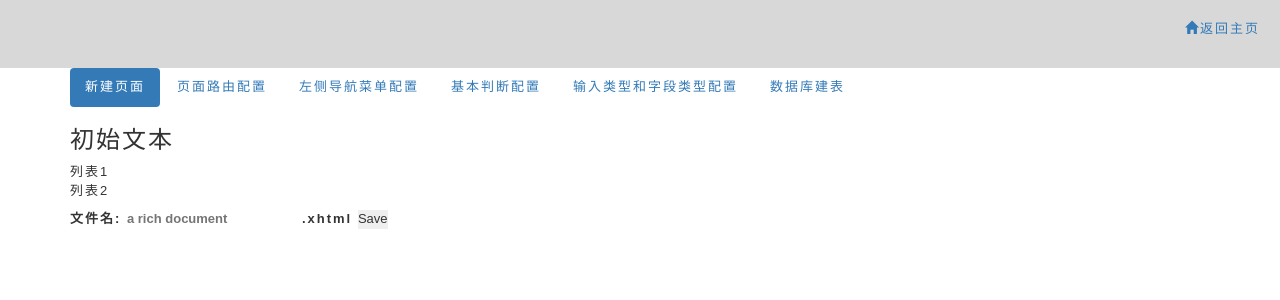
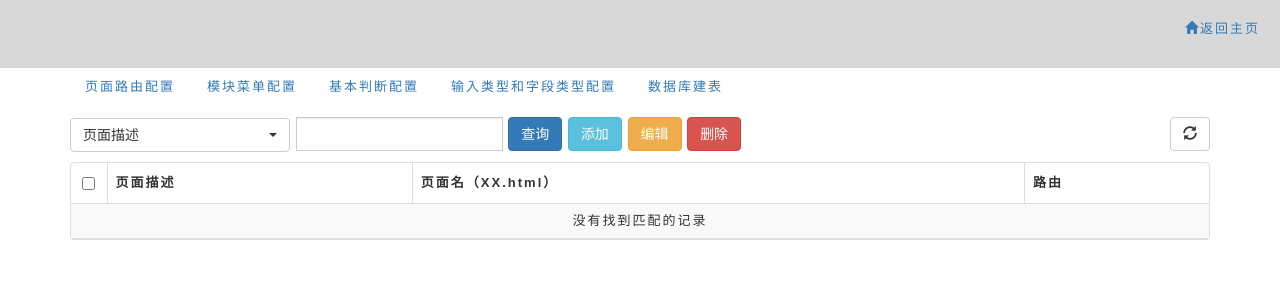
Before and after one commit to zhouchangxiang/MIS, a Flask app: template templates/main/config.html in a window 1280 px wide. Shown: the top 300 px of the page. Run offline with Flask 2, Linux system fonts and the light colour scheme; the template is opened without the code that fills it, so the values that code supplies are empty; some libraries are stand-ins or nearby versions; some web fonts are replaced.

Commit message:
no message

```diff
--- a/static/script/FileSaverAddPage.js
+++ b/static/script/FileSaverAddPage.js
@@ -1,36 +1,21 @@
-(function(view) {
-"use strict";
-var
-	  document = view.document
-	, $ = function(id) {
+(function(view){
+    "use strict";
+    var document = view.document
+    var $ = function(id) {
 		return document.getElementById(id);
 	}
-	, session = view.sessionStorage
-	, get_blob = function() {
+    var session = view.sessionStorage
+    var html = $("html")
+    var html_options_form = $("html-options")
+    var html_filename = $("html-filename")
+    var get_blob = function() {
 		return view.Blob;
 	}
-
-	, canvas = $("canvas")
-	, canvas_options_form = $("canvas-options")
-	, canvas_filename = $("canvas-filename")
-	, canvas_clear_button = $("canvas-clear")
-
-	, text = $("text")
-	, text_options_form = $("text-options")
-	, text_filename = $("text-filename")
-
-	, html = $("html")
-	, html_options_form = $("html-options")
-	, html_filename = $("html-filename")
-
-	// Title guesser and document creator available at https://gist.github.com/1059648
-	, guess_title = function(doc) {
-		var
-			  h = "h6 h5 h4 h3 h2 h1".split(" ")
-			, i = h.length
-			, headers
-			, header_text
-		;
+    var guess_title = function(doc) {
+		var h = "h6 h5 h4 h3 h2 h1".split(" "),
+			i = h.length,
+			headers,
+			header_text
 		while (i--) {
 			headers = doc.getElementsByTagName(h[i]);
 			for (var j = 0, len = headers.length; j < len; j++) {
@@ -41,19 +26,17 @@ var
 			}
 		}
 	}
-	, doc_impl = document.implementation
-	, create_html_doc = function(html) {
-		var
-			  dt = doc_impl.createDocumentType('html', null, null)
-			, doc = doc_impl.createDocument("http://www.w3.org/1999/xhtml", "html", dt)
-			, doc_el = doc.documentElement
-			, head = doc_el.appendChild(doc.createElement("head"))
-			, charset_meta = head.appendChild(doc.createElement("meta"))
-			, title = head.appendChild(doc.createElement("title"))
-			, body = doc_el.appendChild(doc.createElement("body"))
-			, i = 0
-			, len = html.childNodes.length
-		;
+    var doc_impl = document.implementation
+    var create_html_doc = function(html) {
+		var dt = doc_impl.createDocumentType('html', "", ""),
+			doc = doc_impl.createDocument("http://www.w3.org/1999/xhtml","html", dt),
+			doc_el = doc.documentElement,
+			head = doc_el.appendChild(doc.createElement("head")),
+			charset_meta = head.appendChild(doc.createElement("meta")),
+			title = head.appendChild(doc.createElement("title")),
+			body = doc_el.appendChild(doc.createElement("body")),
+			i = 0,
+			len = html.childNodes.length
 		charset_meta.setAttribute("charset", html.ownerDocument.characterSet);
 		for (; i < len; i++) {
 			body.appendChild(doc.importNode(html.childNodes.item(i), true));
@@ -64,38 +47,13 @@ var
 		}
 		return doc;
 	}
-;
-if (session.html) {
-	html.innerHTML = session.html;
-} if (session.html_filename) {
-	html_filename.value = session.html_filename;
-}
-html_options_form.addEventListener("submit", function(event) {
-	event.preventDefault();
-	var
-		  BB = get_blob()
-		, xml_serializer = new XMLSerializer()
-		, doc = create_html_doc(html)
-	;
-	saveAs(
-		  new BB(
-			  [xml_serializer.serializeToString(doc)]
-			, {type: "application/xhtml+xml;charset=" + document.characterSet}
-		)
-		, (html_filename.value || html_filename.placeholder) + ".html"
-	);
-}, false);
-
-view.addEventListener("unload", function() {
-	session.x_points = JSON.stringify(x_points);
-	session.y_points = JSON.stringify(y_points);
-	session.drag_points = JSON.stringify(drag_points);
-	session.canvas_filename = canvas_filename.value;
-
-	session.text = text.value;
-	session.text_filename = text_filename.value;
-
-	session.html = html.innerHTML;
-	session.html_filename = html_filename.value;
-}, false);
-}(self));
+    html_options_form.addEventListener("submit",function(event){
+        var BB = get_blob()
+        var xml_serializer = new XMLSerializer()
+        var doc = create_html_doc(html)
+        var blob = new BB([xml_serializer.serializeToString(doc)], {type: "application/xhtml+xml;charset=" + document.characterSet})
+        if(html_filename.value != ""){
+            saveAs(blob, html_filename.value + ".html");
+        }
+    })
+}(self))
--- a/static/script/admin.js
+++ b/static/script/admin.js
@@ -16,6 +16,7 @@ $(function () {
 				sidebarLeftNavHtml += '<li><a href="javascript:;" class="sidebarLeftItem" rel="'+ res.rows[i].BigMenuName +'" title="'+ res.rows[i].BigMenuName +'"><span class="'+ res.rows[i].BigMenuLogo +'"></span></a></li>'
 			})
 			$(".sidebarLeftNav").append(sidebarLeftNavHtml)
+			$(".sidebarLeftNav li").eq(0).find("a").addClass("rootMenu").click()
         }
     })
 	$(".sidebarLeftNav").on('click',".sidebarLeftItem",function(){
@@ -41,6 +42,11 @@ $(function () {
 			}
 		})
         $(this).addClass("rootMenu").parent().siblings().find("a").removeClass("rootMenu")
+		$(".sidebarRight .sidebarRightHead").each(function(){
+			if($(this).attr("data-menu-indet") == navID){
+				$(this).removeClass("hidden").siblings(".sidebarRightHead").addClass("hidden")
+			}
+		})
 	})
 
 	//右上角用户信息
--- a/static/script/config.js
+++ b/static/script/config.js
@@ -15,6 +15,10 @@
         };
         var options = $.extend(defaluts, options);
         var $this = $(this)
+        var singleSelect = false
+        if(options.clickChildTableDom != ""){
+            singleSelect = true
+        }
         //表格渲染
         $this.bootstrapTable({
             url: "http://127.0.0.1:5000/CUID",
@@ -33,7 +37,7 @@
             pageList: [10, 20, 30, 40, 50],
             sidePagination: "server",
             paginationLoop:false,
-            singleSelect:false,
+            singleSelect:singleSelect,
             clickToSelect:true,
             locale: "zh-CN",
             striped: true,
@@ -51,19 +55,6 @@
                             fieldvalue: row[options.clickChildTTableField]
                         }
                     })
-                }
-            },
-            onUncheck:function(row, $element){
-                if(options.clickChildTableDom != "") {
-                    var ParentTableRows = $this.bootstrapTable("getAllSelections")
-                    if(ParentTableRows[0]){
-                        $(options.clickChildTableDom).bootstrapTable('refresh', {
-                            query: {
-                                field: options.clickChildTTableField,
-                                fieldvalue: ParentTableRows[0][options.clickChildTTableField]
-                            }
-                        })
-                    }
                 }
             }
         })
@@ -121,6 +112,9 @@
                                     $(options.Modal).find("#"+ fieldstr.field +"").append(selectOptions)
                                     $(options.Modal).find("#"+ fieldstr.field +"").selectpicker("refresh")
                                     $(options.Modal).find("#"+ fieldstr.field +"").selectpicker("render")
+                                    if(fieldstr.selectDefault != ""){
+                                        $(options.Modal).find("#"+ fieldstr.field +"").selectpicker("val",fieldstr.selectDefault)
+                                    }
                                 }
                             })
                         }
@@ -155,6 +149,9 @@
                                 $(options.Modal).find("#"+ fieldstr.field +"").append(selectOptions)
                                 $(options.Modal).find("#"+ fieldstr.field +"").selectpicker("refresh")
                                 $(options.Modal).find("#"+ fieldstr.field +"").selectpicker("render")
+                                if(fieldstr.selectDefault != ""){
+                                    $(options.Modal).find("#"+ fieldstr.field +"").selectpicker("val",fieldstr.selectDefault)
+                                }
                             }
                         })
                     }
--- a/static/style/admin.css
+++ b/static/style/admin.css
@@ -95,7 +95,7 @@
     display: none;
 }
 .sidebarRightHead{
-    padding: 40px;
+    padding: 40px 40px 15px;
 }
 .sidebarRightNav{
     margin-bottom: 15px;
--- a/templates/test1.html
+++ b/templates/calender.html
@@ -2,9 +2,9 @@
 <html lang="en">
 <head>
     <meta charset="UTF-8">
-    <title>Title</title>
+    <title>工厂日历</title>
 </head>
 <body>
-    test1
+
 </body>
 </html>
--- a/templates/main/config.html
+++ b/templates/main/config.html
@@ -14,8 +14,6 @@
     <script src="../../static/script/bootstrap-select.min.js"></script>
     <script src="../../static/script/bootbox.min.js"></script>
     <script src="../../static/script/config.js"></script>
-    <script src="../../static/script/FileSaver.js"></script>
-    <script src="../../static/script/FileSaverAddPage.js"></script>
     <script src="../../static/script/base.js"></script>
 </head>
 <body>
@@ -25,30 +23,24 @@
     <div class="container">
         <div>
             <ul class="nav nav-pills" role="tablist">
-                <li role="presentation" class="active"><a href="#addPage" aria-controls="addPage" role="tab" data-toggle="tab">新建页面</a></li>
+{#                <li role="presentation" class="active"><a href="#addPage" aria-controls="addPage" role="tab" data-toggle="tab">新建页面</a></li>#}
                 <li role="presentation"><a href="#pageconfig" aria-controls="pageconfig" role="tab" data-toggle="tab">页面路由配置</a></li>
-                <li role="presentation"><a href="#navconfig" aria-controls="navconfig" role="tab" data-toggle="tab">左侧导航菜单配置</a></li>
+                <li role="presentation"><a href="#navconfig" aria-controls="navconfig" role="tab" data-toggle="tab">模块菜单配置</a></li>
                 <li role="presentation"><a href="#ISFlagconfig" aria-controls="ISFlagconfig" role="tab" data-toggle="tab">基本判断配置</a></li>
                 <li role="presentation"><a href="#InputTypeconfig" aria-controls="InputTypeconfig" role="tab" data-toggle="tab">输入类型和字段类型配置</a></li>
                 <li role="presentation"><a href="#databaseconfig" aria-controls="databaseconfig" role="tab" data-toggle="tab">数据库建表</a></li>
             </ul>
             <div class="tab-content">
-                <div role="tabpanel" class="tab-pane active" id="addPage">
-                    <section id="html-demo">
-                        <div class="input" id="html" contenteditable="">
-                            <h3>初始文本</h3>
-                            <ul>
-                                <li>列表1</li>
-                                <li>列表2</li>
-                            </ul>
-                        </div>
-                        <form id="html-options">
-                            <label>文件名: <input type="text" class="filename" id="html-filename" placeholder="a rich document"/>.xhtml</label>
-                            <input type="submit" value="Save"/>
-                        </form>
-                    </section>
-                </div>
-                <div role="tabpanel" class="tab-pane" id="pageconfig">
+{#                <div role="tabpanel" class="tab-pane active" id="addPage">#}
+{#                    <div class="input" id="html" contenteditable="" style="padding: 15px;">#}
+{#                        <table id="table"></table>#}
+{#                    </div>#}
+{#                    <form id="html-options">#}
+{#                        <label>文件名: <input type="text" class="filename" id="html-filename" />.html</label>#}
+{#                        <input type="submit" id="saveHtml" value="Save"/>#}
+{#                    </form>#}
+{#                </div>#}
+                <div role="tabpanel" class="tab-pane active" id="pageconfig">
                     <div id="pageModal" class="modal fade">
                         <div class="modal-dialog">
                             <div class="modal-content">
@@ -112,7 +104,7 @@
                     <table id="pageTab"></table>
                 </div>
                 <div role="tabpanel" class="tab-pane" id="navconfig">
-                    <div id="navModal" class="modal fade">
+                    <div id="ModulMenusModal" class="modal fade">
                         <div class="modal-dialog">
                             <div class="modal-content">
                                 <div class="modal-header">
@@ -132,15 +124,21 @@
                                             </div>
                                         </div>
                                         <div class="form-group">
-                                            <label for="BigMenuName" class="col-sm-3 control-label">大菜单名字</label>
+                                            <label for="ModulMenuName" class="col-sm-3 control-label">模块菜单名字</label>
                                             <div class="col-sm-9">
-                                                <input type="text" class="form-control" name="BigMenuName" placeholder="">
+                                                <input type="text" class="form-control" name="ModulMenuName" placeholder="">
                                             </div>
                                         </div>
                                         <div class="form-group">
-                                            <label for="BigMenuLogo" class="col-sm-3 control-label">大菜单的图标</label>
+                                            <label for="ModulMenuCode" class="col-sm-3 control-label">模块菜单编码</label>
                                             <div class="col-sm-9">
-                                                <input type="text" class="form-control" name="BigMenuLogo" placeholder="">
+                                                <input type="text" class="form-control" name="ModulMenuCode" placeholder="">
+                                            </div>
+                                        </div>
+                                        <div class="form-group">
+                                            <label for="MenuType" class="col-sm-3 control-label">菜单类型</label>
+                                            <div class="col-sm-9">
+                                                <input type="text" class="form-control" name="MenuType" placeholder="">
                                             </div>
                                         </div>
                                     </form>
@@ -150,14 +148,14 @@
                             </div>
                         </div>
                     </div>
-                    <div id="navToolbar">
+                    <div id="ModulMenusToolbar">
                         <form class="form-inline">
                             <div class="form-group">
                                 <div class="input-group">
-                                    <select id="navSearchField" class="selectpicker" data-live-search="true"></select>
+                                    <select id="ModulMenusSearchField" class="selectpicker" data-live-search="true"></select>
                                 </div>
                                 <div class="input-group">
-                                    <input type="text" class="form-control" id="navSearchVal">
+                                    <input type="text" class="form-control" id="ModulMenusSearchVal">
                                 </div>
                                 <button type="button" class="btn btn-primary" data-search-btn>查询</button>
                                 <button type="button" class="btn btn-info" data-add-btn>添加</button>
@@ -166,62 +164,7 @@
                             </div>
                         </form>
                     </div>
-                    <table id="navTab"></table>
-                    <div id="childMenusModal" class="modal fade">
-                        <div class="modal-dialog">
-                            <div class="modal-content">
-                                <div class="modal-header">
-                                    <button type="button" class="close" data-dismiss="modal" aria-hidden="true">
-                                        ×
-                                    </button>
-                                    <h4 class="modal-title">
-                                        配置信息
-                                    </h4>
-                                </div>
-                                <div class="modal-body">
-                                    <form class="form-horizontal" action="">
-                                        <div class="form-group">
-                                            <label for="ID" class="col-sm-3 control-label">ID</label>
-                                            <div class="col-sm-9">
-                                                <input type="text" class="form-control" name="ID" placeholder="" disabled="disabled">
-                                            </div>
-                                        </div>
-                                        <div class="form-group">
-                                            <label for="SmallMenuName" class="col-sm-3 control-label">小菜单名字</label>
-                                            <div class="col-sm-9">
-                                                <input type="text" class="form-control" name="SmallMenuName" placeholder="">
-                                            </div>
-                                        </div>
-                                        <div class="form-group">
-                                            <label for="SmallMenuRoute" class="col-sm-3 control-label">小菜单跳转的路由</label>
-                                            <div class="col-sm-9">
-                                                <select id="SmallMenuRoute" class="selectpicker" data-live-search="true"></select>
-                                            </div>
-                                        </div>
-                                    </form>
-                                </div>
-                                <!-- dialog buttons -->
-                                <div class="modal-footer"><button type="button" class="btn btn-primary" data-save-btn>保存</button></div>
-                            </div>
-                        </div>
-                    </div>
-                    <div id="childMenusToolbar">
-                        <form class="form-inline">
-                            <div class="form-group">
-                                <div class="input-group">
-                                    <select id="childMenusSearchField" class="selectpicker" data-live-search="true"></select>
-                                </div>
-                                <div class="input-group">
-                                    <input type="text" class="form-control" id="childMenusSearchVal">
-                                </div>
-                                <button type="button" class="btn btn-primary" data-search-btn>查询</button>
-                                <button type="button" class="btn btn-info" data-add-btn>添加</button>
-                                <button type="button" class="btn btn-warning" data-updata-btn>编辑</button>
-                                <button type="button" class="btn btn-danger" data-delete-btn>删除</button>
-                            </div>
-                        </form>
-                    </div>
-                    <table id="childMenusTab"></table>
+                    <table id="ModulMenusTab"></table>
                 </div>
                 <div role="tabpanel" class="tab-pane" id="ISFlagconfig">
                     <div id="ISFlagModal" class="modal fade">
@@ -933,7 +876,8 @@
                     type: "select",
                     selectTableName:"ISFlag",
                     selectFieldID:"Flag",
-                    selectField:"Description"
+                    selectField:"Description",
+                    selectDefault:"False"
                 },{
                     field:"Visible",
                     type: "select",
@@ -948,22 +892,25 @@
                     type: "select",
                     selectTableName:"FieldType",
                     selectFieldID:"Type",
-                    selectField:"Type"
+                    selectField:"Type",
+                    selectDefault:"VARCHAR"
+                },{
+                    field: "length",
+                    type: "text"
                 },{
                     field: "primarykey",
                     type: "select",
                     selectTableName:"ISFlag",
                     selectFieldID:"Flag",
-                    selectField:"Description"
-                },{
-                    field: "length",
-                    type: "text"
+                    selectField:"Description",
+                    selectDefault:"False"
                 },{
                     field: "autoincrement",
                     type: "select",
                     selectTableName:"ISFlag",
                     selectFieldID:"Flag",
-                    selectField:"Description"
+                    selectField:"Description",
+                    selectDefault:"False"
                 },{
                     field: "nullable",
                     type: "select",
--- a/templates/test2.html
+++ b/templates/permission.html
@@ -2,9 +2,9 @@
 <html lang="en">
 <head>
     <meta charset="UTF-8">
-    <title>Title</title>
+    <title>权限分配</title>
 </head>
 <body>
-test2
+
 </body>
 </html>
```
Also changed, not shown: static/script/bootstrapTableCommon.js (+17 -12 lines), templates/main/index.html (+6 -4 lines), templates/sysOrganization.html (added, +10 -0 lines), templates/sysRole.html (added, +10 -0 lines), templates/syslogs.html (added, +10 -0 lines).
